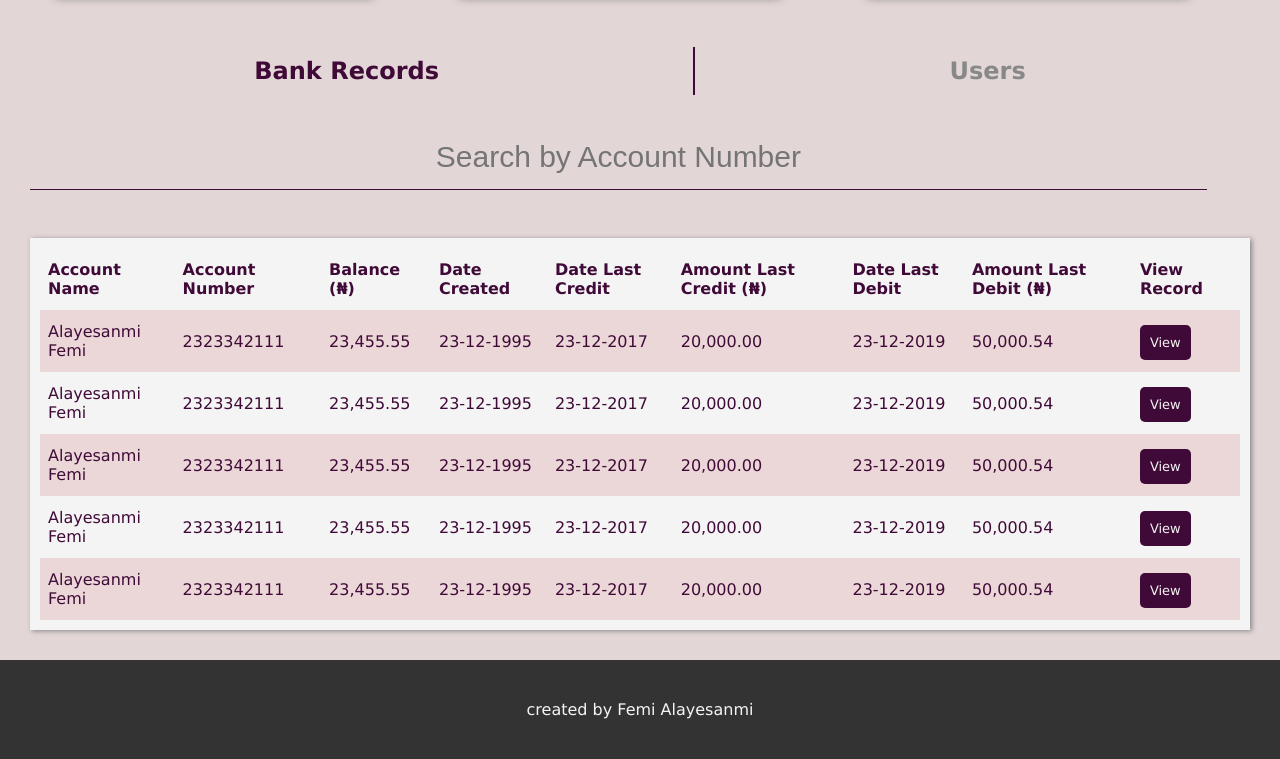
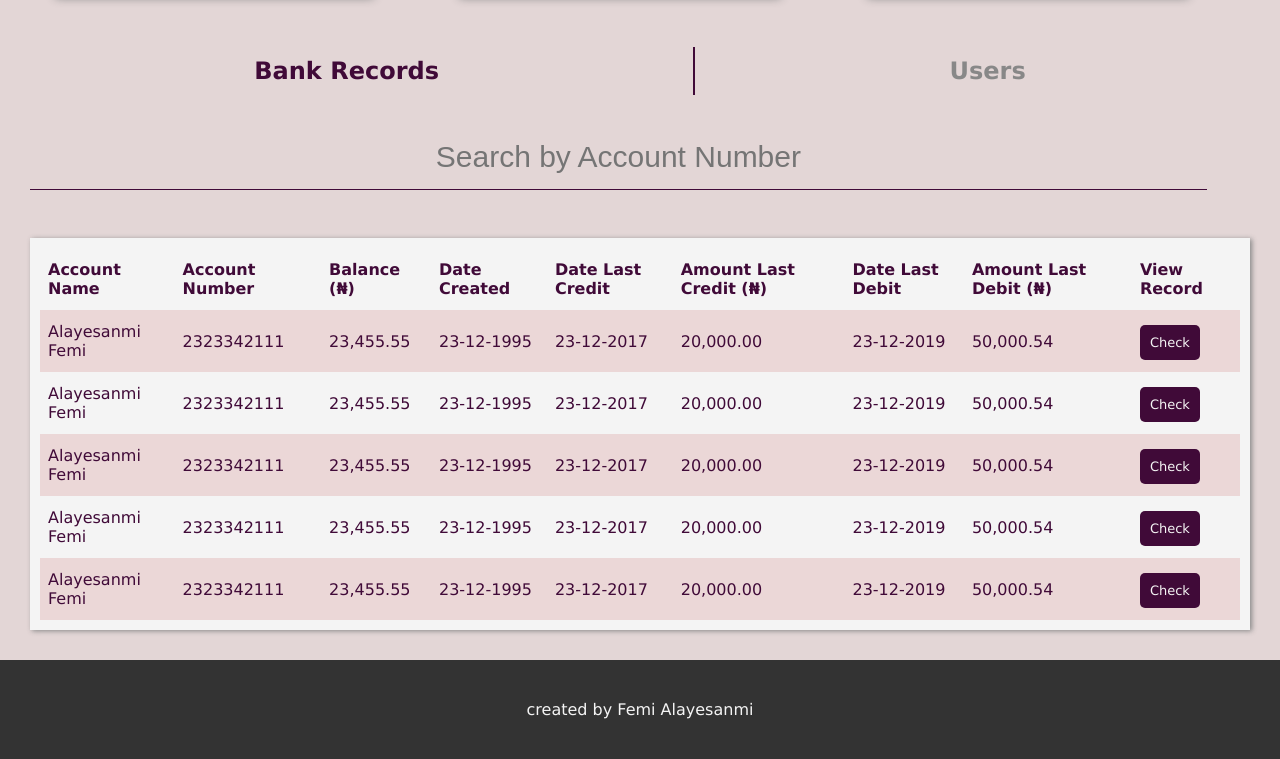
Before and after one commit to FemiOfficial/Banka, a plain HTML site: page UI/admin_dashboard.html in a window 1280 px wide. Shown: the part 409-1168 px from the top of the page. Drawn offline with Linux system fonts and the light colour scheme.

Commit message:
feat(admin can view a specific  bank accounts): Added a link on each field of the view all accounts table to check specific account On the Admin dashboard

```diff
--- a/UI/admin_dashboard.html
+++ b/UI/admin_dashboard.html
@@ -142,7 +142,7 @@
                                                   <td>23-12-2019</td>
                                                   <td>50,000.54</td>
                                                   <td>
-                                                        <a href="bank_statement.html" class="account-action credit-action">View</a>
+                                                        <a href="bank_statement.html" class="account-action credit-action">Check</a>
                                                   </td>
 
                                                 </tr>
@@ -156,7 +156,7 @@
                                                     <td>23-12-2019</td>
                                                     <td>50,000.54</td>
                                                     <td>
-                                                            <a href="bank_statement.html" class="account-action credit-action">View</a>
+                                                            <a href="bank_statement.html" class="account-action credit-action">Check</a>
                                                       </td>
 
                                                 </tr>
@@ -170,7 +170,7 @@
                                                     <td>23-12-2019</td>
                                                     <td>50,000.54</td>
                                                     <td>
-                                                            <a href="bank_statement.html" class="account-action credit-action">View</a>
+                                                            <a href="bank_statement.html" class="account-action credit-action">Check</a>
                                                       </td>
 
                                                 </tr>
@@ -184,7 +184,7 @@
                                                     <td>23-12-2019</td>
                                                     <td>50,000.54</td>
                                                     <td>
-                                                            <a href="bank_statement.html" class="account-action credit-action">View</a>
+                                                            <a href="bank_statement.html" class="account-action credit-action">Check</a>
                                                       </td>
 
                                                 </tr>
@@ -198,7 +198,7 @@
                                                     <td>23-12-2019</td>
                                                     <td>50,000.54</td>
                                                     <td>
-                                                            <a href="bank_statement.html" class="account-action credit-action">View</a>
+                                                            <a href="bank_statement.html" class="account-action credit-action">Check</a>
                                                       </td>
 
                                                 </tr>
```
